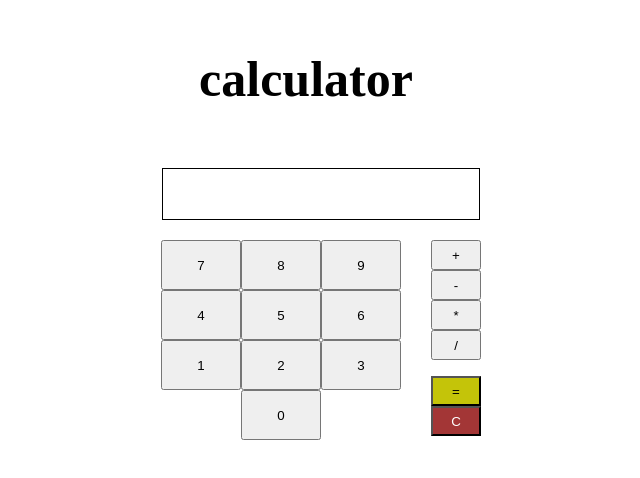
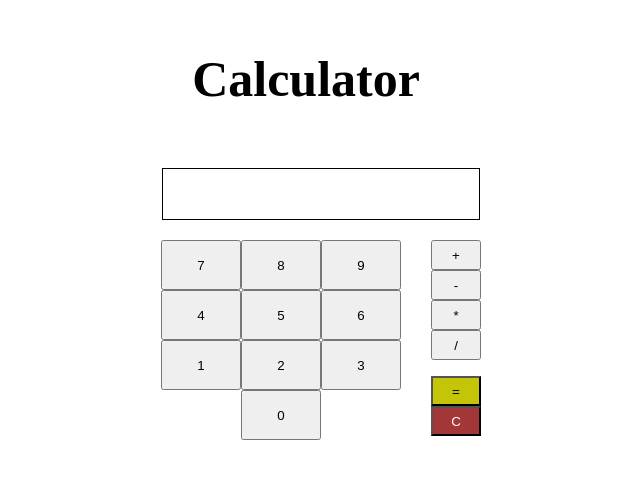
Before and after one commit to EthanTran02/calculator, a plain HTML site: page index.html in a window 1280 px wide. Shown: the whole page, without its empty margins (334-974 px from the left). Drawn offline with Linux system fonts and the light colour scheme.

Commit message:
Fixed typo on H1

```diff
--- a/index.html
+++ b/index.html
@@ -8,7 +8,7 @@
 </head>
 <body>
     <h1 style="text-align: center; margin-top: 50px;
-    font-size: 50px;">calculator</h1>
+    font-size: 50px;">Calculator</h1>
 
     <div id="calculator">
 
```
